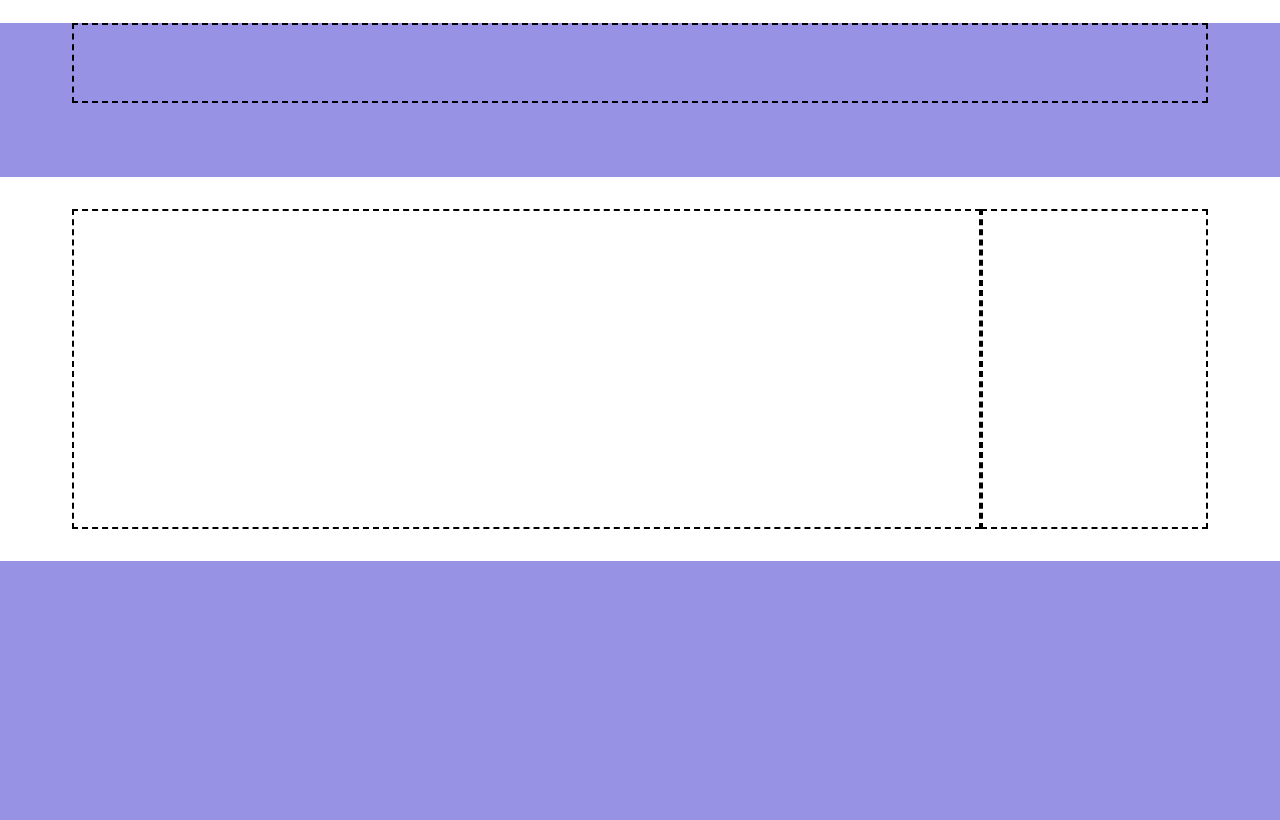
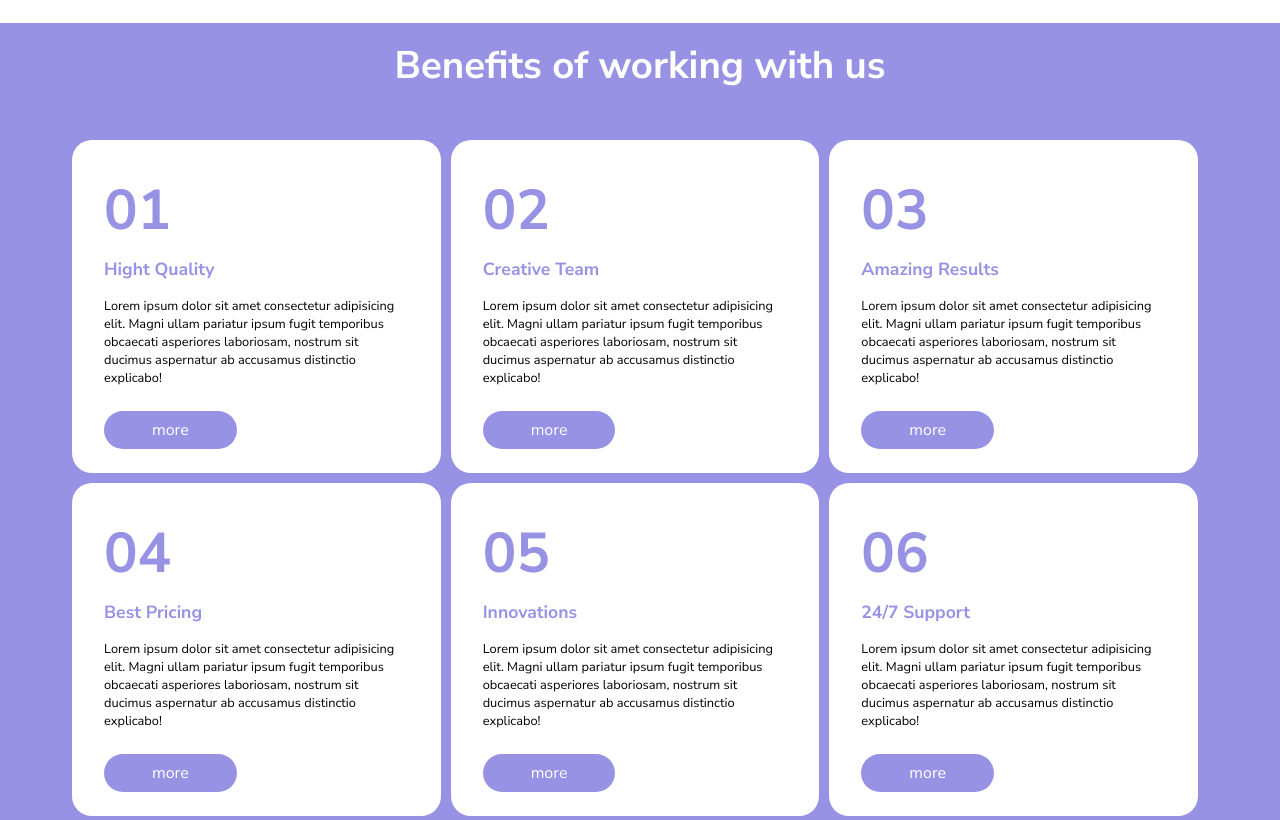
Before and after one commit to Gianmarco-Leone/htmlcss-responsive-layout, a plain HTML site: page index.html in a window 1280 px wide. Shown: the part 2600-3420 px from the top of the page. Drawn offline with Linux system fonts and the light colour scheme.

Commit message:
add section 4 content

```diff
--- a/css/style.css
+++ b/css/style.css
@@ -178,10 +178,11 @@ header .icon-menu {
     background-color: #9792E4;
 }
 
-.benefits .text-center {
-    /* debug */
-    border: 2px dashed black;
-    height: 5rem;
+.benefits .text-center h2 {
+    font-size: 2.4rem;
+    font-weight: bold;
+    color: #FFF;
+    padding: 1rem 0;
 }
 
 .benefits .row {
@@ -191,6 +192,22 @@ header .icon-menu {
 
 .benefits .card {
     background-color: #FFF;
+}
+
+.benefits .card > .card-number {
+    font-size: 3.5rem;
+    font-weight: bold;
+    color: #9792E4;
+    padding-bottom: .5rem;
+}
+
+.benefits .card > strong {
+    color: #9792E4;
+}
+
+.benefits .card > p {
+    font-size: .8rem;
+    padding: 1rem 0 2rem;
 }
 
 /* SEZIONE 5 - ABOUT US */
--- a/css/utils.css
+++ b/css/utils.css
@@ -45,6 +45,12 @@
 	padding: 0.5rem 1.5rem;
 	width: 50%;
 	color: #FFF;
+}
+
+.btn.purple-btn {
+	background-color: #9792E4;
+	color: #FFF;
+	padding: .5rem 3rem;
 }
 
 .d-flex {
--- a/index.html
+++ b/index.html
@@ -236,14 +236,72 @@
 		<!-- INIZIO QUARTA SEZIONE - BENEFITS -->
 		<section class="benefits">
 			<div class="container">
-				<div class="text-center"></div>
+
+				<div class="text-center">
+					<h2>Benefits of working with us</h2>
+				</div>
+
 				<div class="row">
-					<div class="card"></div>
-					<div class="card"></div>
-					<div class="card"></div>
-					<div class="card"></div>
-					<div class="card"></div>
-					<div class="card"></div>
+
+					<div class="card p3">
+						<div class="card-number">01</div>
+						<strong>Hight Quality</strong>
+						<p>
+							Lorem ipsum dolor sit amet consectetur adipisicing elit. Magni ullam pariatur ipsum fugit temporibus obcaecati asperiores laboriosam, nostrum sit ducimus aspernatur ab accusamus distinctio explicabo!
+						</p>
+						<span class="btn purple-btn">more</span>
+					</div>
+
+					<div class="card p3">
+						<div class="card-number">02</div>
+						<strong>Creative Team</strong>
+						<p>
+							Lorem ipsum dolor sit amet consectetur adipisicing elit. Magni ullam pariatur ipsum fugit temporibus obcaecati
+							asperiores laboriosam, nostrum sit ducimus aspernatur ab accusamus distinctio explicabo!
+						</p>
+						<span class="btn purple-btn">more</span>
+					</div>
+
+					<div class="card p3">
+						<div class="card-number">03</div>
+						<strong>Amazing Results</strong>
+						<p>
+							Lorem ipsum dolor sit amet consectetur adipisicing elit. Magni ullam pariatur ipsum fugit temporibus obcaecati
+							asperiores laboriosam, nostrum sit ducimus aspernatur ab accusamus distinctio explicabo!
+						</p>
+						<span class="btn purple-btn">more</span>
+					</div>
+
+					<div class="card p3">
+						<div class="card-number">04</div>
+						<strong>Best Pricing</strong>
+						<p>
+							Lorem ipsum dolor sit amet consectetur adipisicing elit. Magni ullam pariatur ipsum fugit temporibus obcaecati
+							asperiores laboriosam, nostrum sit ducimus aspernatur ab accusamus distinctio explicabo!
+						</p>
+						<span class="btn purple-btn">more</span>
+					</div>
+
+					<div class="card p3">
+						<div class="card-number">05</div>
+						<strong>Innovations</strong>
+						<p>
+							Lorem ipsum dolor sit amet consectetur adipisicing elit. Magni ullam pariatur ipsum fugit temporibus obcaecati
+							asperiores laboriosam, nostrum sit ducimus aspernatur ab accusamus distinctio explicabo!
+						</p>
+						<span class="btn purple-btn">more</span>
+					</div>
+
+					<div class="card p3">
+						<div class="card-number">06</div>
+						<strong>24/7 Support</strong>
+						<p>
+							Lorem ipsum dolor sit amet consectetur adipisicing elit. Magni ullam pariatur ipsum fugit temporibus obcaecati
+							asperiores laboriosam, nostrum sit ducimus aspernatur ab accusamus distinctio explicabo!
+						</p>
+						<span class="btn purple-btn">more</span>
+					</div>
+
 				</div>
 			</div>
 		</section>
```
